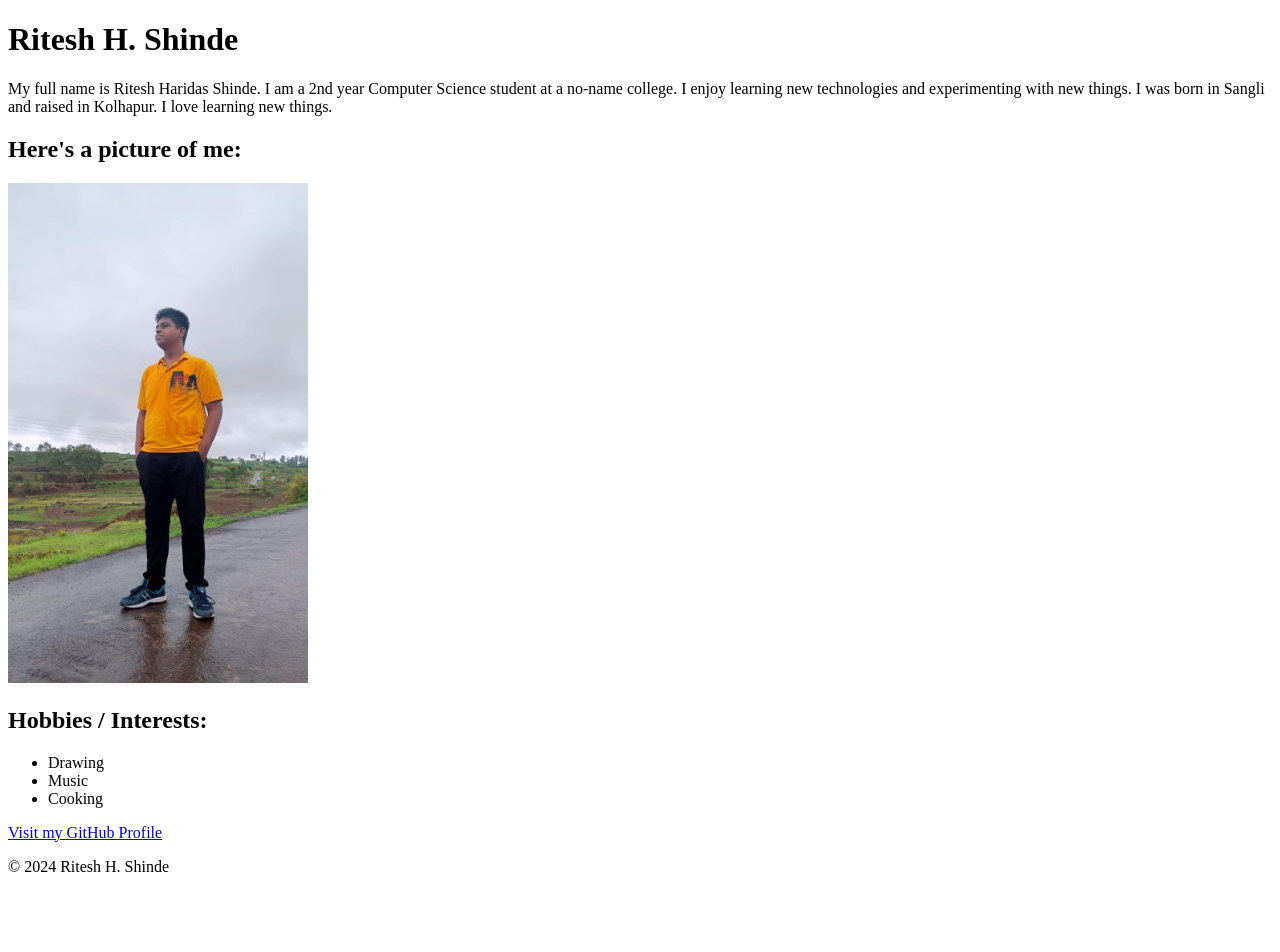
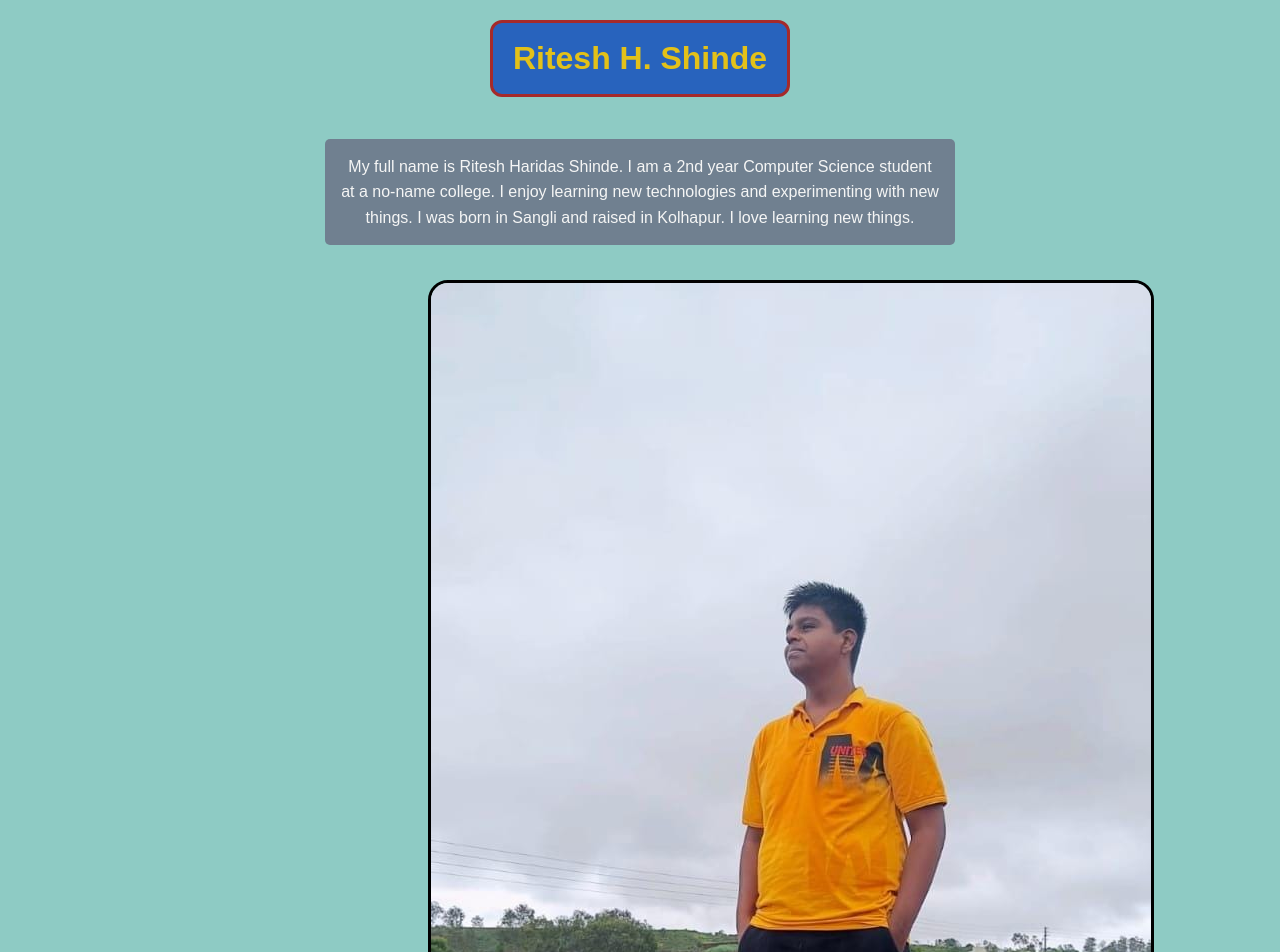
Before and after one commit to ritesh-codex/about-me, a plain HTML site: page index.html in a window 1280 px wide. Shown: the top 952 px of the page. Before the commit the page ends 892 px from the top, so only its background shows below. Drawn offline with Linux system fonts and the light colour scheme.

Commit message:
Updated About Me page with integrated CSS and link hover effect

```diff
--- a/index.html
+++ b/index.html
@@ -4,21 +4,96 @@
   <meta charset="UTF-8">
   <meta name="viewport" content="width=device-width, initial-scale=1.0">
   <title>About Me</title>
+  <style>
+    body {
+      background-color: #8ecbc4;
+      font-family: Arial, Helvetica, sans-serif;
+      color: #333;
+      line-height: 1.6;
+      text-align: center;
+      margin: 0;
+      padding: 0;
+    }
+
+
+    h1 {
+      color: #e3c119;
+      background-color: #2863bd;
+      border: 3px solid brown;
+      border-radius: 12px;
+      display: inline-block;
+      padding: 10px 20px;
+      margin-top: 20px;
+    }
+
+
+    .about {
+      background-color: slategrey;
+      color: whitesmoke;
+      border-radius: 5px;
+      padding: 15px;
+      margin: 20px auto;
+      max-width: 600px;
+    }
+
+
+    .section-title {
+      color: chocolate;
+      background-color: #272a23;
+      border-radius: 50px;
+      display: inline-block;
+      padding: 10px 20px;
+      margin: 20px 0;
+    }
+
+
+    img {
+      border-radius: 20px;
+      border: 3px solid black;
+      margin: 15px 0;
+      max-width: 90%;   /* makes it shrink if screen is small */
+      height: auto;     /* keeps aspect ratio */
+    }
+
+    /* Footer */
+    footer {
+      margin-top: 30px;
+      font-size: 14px;
+      color: #444;
+      padding: 10px;
+      background: #f2f2f2;
+    }
+
+    /* Links */
+    a {
+      display: inline-block;
+      margin: 20px 0;
+      text-decoration: none;
+      color: #2863bd;
+      font-weight: bold;
+    }
+
+    a:hover {
+      text-decoration: underline;
+    }
+  </style>
 </head>
 <body>
-  <h1>Ritesh H. Shinde</h1>
+  <div>
+    <h1>Ritesh H. Shinde</h1>
+  </div>
 
-  <p>
+  <p class="about">
     My full name is Ritesh Haridas Shinde. I am a 2nd year Computer Science student at a no-name college.
     I enjoy learning new technologies and experimenting with new things.
     I was born in Sangli and raised in Kolhapur.
     I love learning new things.
   </p>
 
-  <h2>Here's a picture of me:</h2>
-  <img src="an_image.jfif" height="500" width="300" alt="Ritesh Shinde">
+  <h2 class="section-title">Here's a picture of me:</h2>
+  <img src="an_image.jfif" alt="Ritesh Shinde">
 
-  <h2>Hobbies / Interests:</h2>
+  <h2 class="section-title">Hobbies / Interests:</h2>
   <ul>
     <li>Drawing</li>
     <li>Music</li>
```
